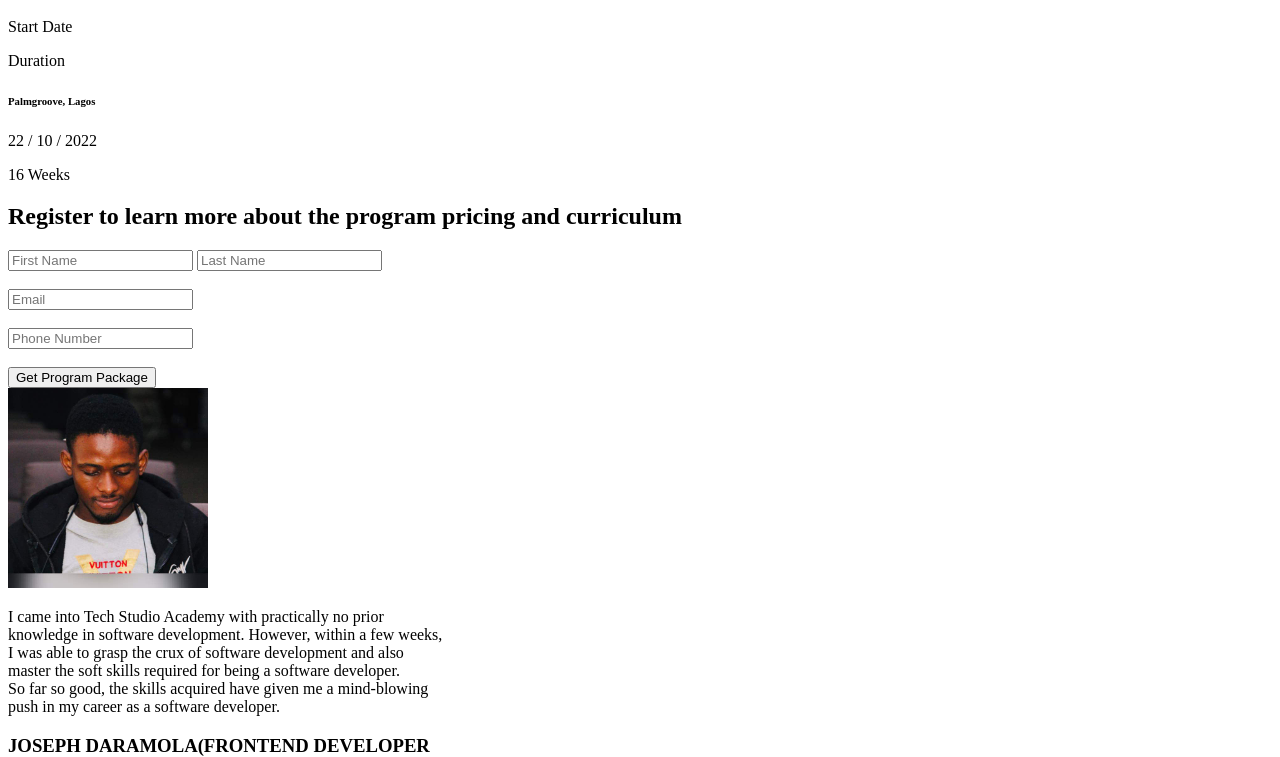
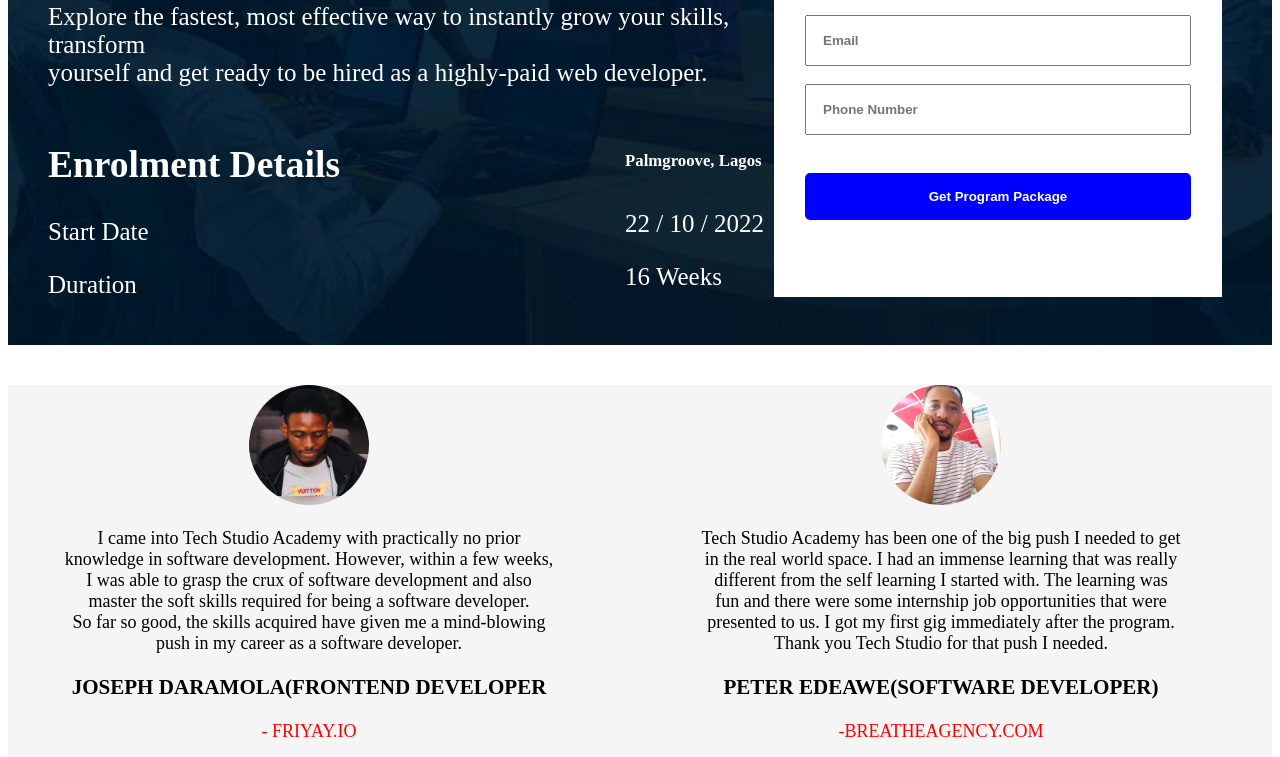
Before and after one commit to Akhere1996/TechStudio-clone, a plain HTML site: page index.html in a window 1280 px wide. Shown: the part 577-1334 px from the top of the page. Drawn offline with Linux system fonts and the light colour scheme.

Commit message:
i changed my stylesheet

```diff
--- a/index.html
+++ b/index.html
@@ -5,7 +5,7 @@
     <meta http-equiv="X-UA-Compatible" content="IE=edge">
     <meta name="viewport" content="width=device-width, initial-scale=1.0">
     <title>Document</title>
-    <link rel="stylesheet" href="tech.css">
+    <link rel="stylesheet" href="./style.css">
     <script src="https://kit.fontawesome.com/c83ff09c7b.js" crossorigin="anonymous"></script>
 </head>
 <body>
@@ -28,13 +28,13 @@
         <div class="section-one">
            <h1>JavaScript Full Stack Web <br> Development Immersive</h1>
            <p>Explore the fastest, most effective way to instantly grow your skills, transform <br> yourself and get ready to be hired as a highly-paid web developer.</p>
-           <div>
-             <div class="">
+           <div class="Enro">
+             <div>
                <h2>Enrolment Details</h2>
                 <p>Start Date</p>
                  <p>Duration</p>
              </div>
-              <div>
+              <div class="Enro1">
                 <h6>Palmgroove, Lagos</h6>
                 <p>22 / 10 / 2022</p>
                 <p>16 Weeks</p>
--- a/style.css
+++ b/style.css
@@ -61,6 +61,10 @@
     margin-top: 100px;
     font-size: 25px;
     margin-left: 40px;
+}
+.Enro{
+    display: flex;
+    justify-content: space-between;
 }
 .form-field{
     margin-top: 70px;
```
